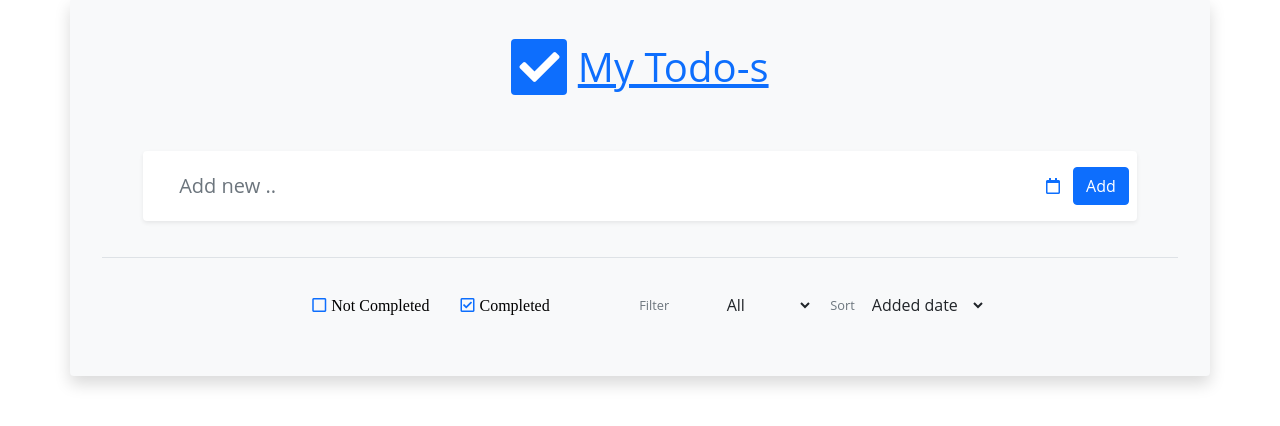
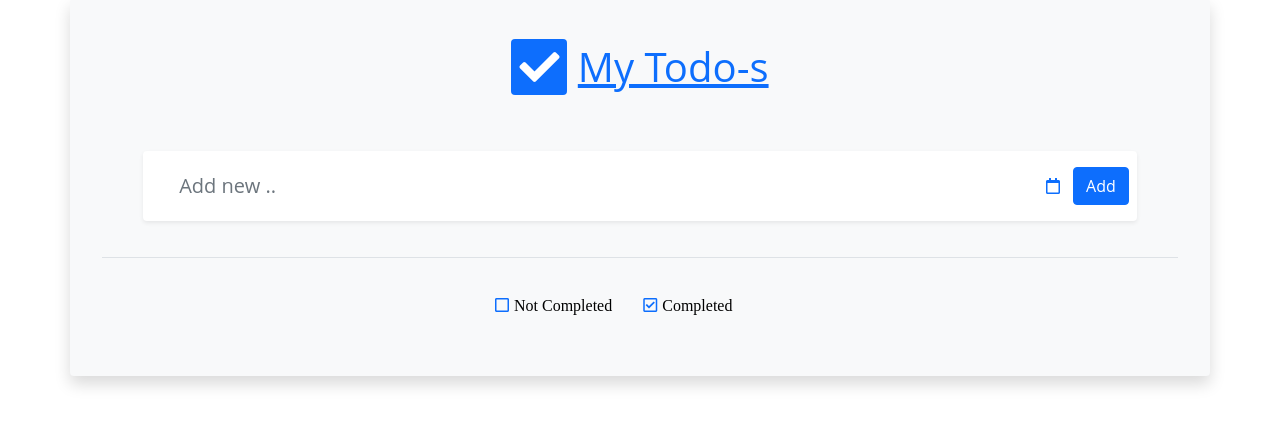
Before and after one commit to stshubham1820/RESTAPI, a Django app: page / in a window 1280 px wide. Shown: the part 49-475 px from the top of the page. Run offline with Django 3.2, Linux system fonts and the light colour scheme; data comes from the database, SQL or seed files in the repository; both versions use the stored data as it was after the commit; some libraries are stand-ins or nearby versions.

Commit message:
finalcommit

```diff
--- a/home/models.py
+++ b/home/models.py
@@ -3,6 +3,6 @@ from django.db import models
 # Create your models here.
 class Task(models.Model):
     name = models.CharField(max_length=100)
-    date = models.DateField(null=True)
+    date = models.DateField(auto_now_add=True)
     desc = models.TextField(null=True)
     status = models.BooleanField(null=True)
--- a/home/serializers.py
+++ b/home/serializers.py
@@ -1,5 +1,3 @@
-from dataclasses import field
-from pyexpat import model
 from rest_framework import serializers
 from .models import Task
 
--- a/templates/home.html
+++ b/templates/home.html
@@ -47,24 +47,6 @@
                 <i class="fa fa-square text-primary btn my-2 pr-2" data-toggle="tooltip" data-placement="bottom" title="Mark as complete"><span style="color:black; padding: 5px;">Not Completed</span></i>
                 <i class="fa fa-check-square text-primary btn my-2 pr-2" data-toggle="tooltip" data-placement="bottom" title="Mark as todo"><span style="color: black; padding: 5px;">Completed</span></i>
             </div>
-            <div class="col-auto d-flex align-items-center">
-                <label class="text-secondary my-2 pr-2 view-opt-label">Filter</label>
-                <select class="custom-select custom-select-sm btn my-2">
-                    <option value="all" selected>All</option>
-                    <option value="completed">Completed</option>
-                    <option value="active">Active</option>
-                    <option value="has-due-date">Has due date</option>
-                </select>
-            </div>
-            <div class="col-auto d-flex align-items-center px-1 pr-3">
-                <label class="text-secondary my-2 pr-2 view-opt-label">Sort</label>
-                <select class="custom-select custom-select-sm btn my-2">
-                    <option value="added-date-asc" selected>Added date</option>
-                    <option value="due-date-desc">Due date</option>
-                </select>
-                <i class="fa fa fa-sort-amount-asc text-info btn mx-0 px-0 pl-1" data-toggle="tooltip" data-placement="bottom" title="Ascending"></i>
-                <i class="fa fa fa-sort-amount-desc text-info btn mx-0 px-0 pl-1 d-none" data-toggle="tooltip" data-placement="bottom" title="Descending"></i>
-            </div>
         </div>
 
         <!-- Todo list section -->
```
Also changed, not shown: db.sqlite3, home/migrations/0006_alter_task_date.py (added).
